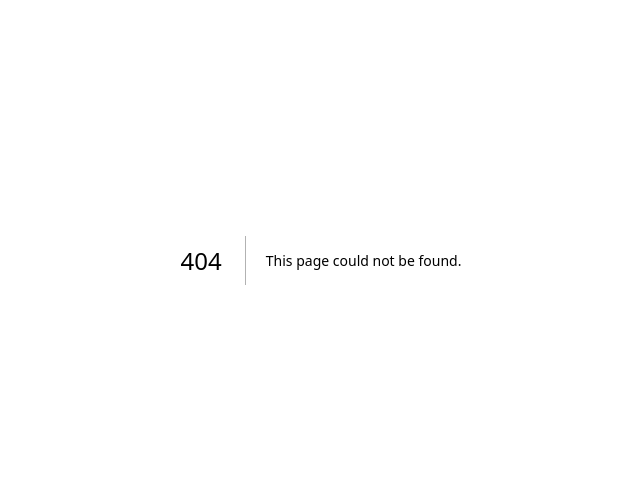
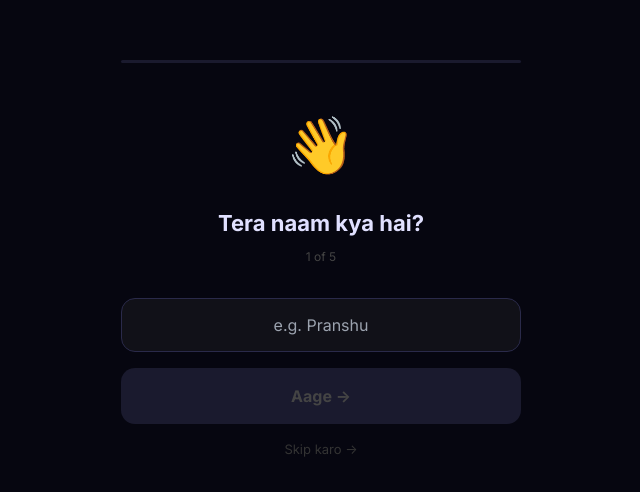
Before and after one commit to prashant998132-cpu/Apple50, a Next.js app: page /onboarding in a window 1280 px wide. Before the commit this address had no page. Shown: the part 140-632 px from the top of the page, without its empty margins (319-959 px from the left). Built offline with nearby package versions, Linux system fonts and the light colour scheme.

Commit message:
JARVIS v28: page.tsx

```diff
--- /dev/null
+++ b/app/onboarding/page.tsx
@@ -0,0 +1,80 @@
+'use client'
+import React, { useState } from 'react'
+import { useRouter } from 'next/navigation'
+import { setProfile } from '@/lib/db'
+
+const STEPS = [
+  { key: 'name',     icon: '👋', title: 'Tera naam kya hai?',            placeholder: 'e.g. Pranshu',         type: 'text' },
+  { key: 'city',     icon: '📍', title: 'Kahan se hai?',                  placeholder: 'e.g. Maihar, MP',       type: 'text' },
+  { key: 'goal',     icon: '🎯', title: 'Abhi kya kar raha hai?',         placeholder: 'e.g. Engineer banna hai, startup chahiye', type: 'text' },
+  { key: 'hours',    icon: '⏰', title: 'Din mein kitne ghante kaam karta hai?', placeholder: 'e.g. 4-6 ghante', type: 'text' },
+  { key: 'interest', icon: '💡', title: 'Kya kya interest hai?',          placeholder: 'e.g. coding, music, gaming', type: 'text' },
+]
+
+export default function OnboardingPage() {
+  const router = useRouter()
+  const [step, setStep] = useState(0)
+  const [answers, setAnswers] = useState<Record<string,string>>({})
+  const [val, setVal] = useState('')
+  const [saving, setSaving] = useState(false)
+
+  const current = STEPS[step]
+
+  const next = async () => {
+    if (!val.trim()) return
+    const updated = { ...answers, [current.key]: val.trim() }
+    setAnswers(updated)
+    setVal('')
+
+    if (step < STEPS.length - 1) {
+      setStep(s => s + 1)
+    } else {
+      // Save all to DB
+      setSaving(true)
+      await Promise.all(Object.entries(updated).map(([k, v]) => setProfile(k, v).catch(() => {})))
+      await setProfile('onboarded', true).catch(() => {})
+      setSaving(false)
+      router.replace('/')
+    }
+  }
+
+  const skip = async () => {
+    await setProfile('onboarded', true).catch(() => {})
+    router.replace('/')
+  }
+
+  const progress = ((step) / STEPS.length) * 100
+
+  return (
+    <div style={{ background: '#060610', height: '100dvh', display: 'flex', flexDirection: 'column', alignItems: 'center', justifyContent: 'center', padding: 24 }}>
+      {/* Progress bar */}
+      <div style={{ width: '100%', maxWidth: 400, height: 3, background: '#1a1a2e', borderRadius: 2, marginBottom: 40, overflow: 'hidden' }}>
+        <div style={{ height: '100%', background: '#00d4ff', borderRadius: 2, width: progress + '%', transition: 'width 0.4s' }} />
+      </div>
+
+      <div style={{ width: '100%', maxWidth: 400, textAlign: 'center' }}>
+        <div style={{ fontSize: 56, marginBottom: 20 }}>{current.icon}</div>
+        <div style={{ color: '#e0e0ff', fontSize: 22, fontWeight: 700, marginBottom: 8 }}>{current.title}</div>
+        <div style={{ color: '#444', fontSize: 12, marginBottom: 32 }}>{step + 1} of {STEPS.length}</div>
+
+        <input
+          autoFocus
+          value={val}
+          onChange={e => setVal(e.target.value)}
+          onKeyDown={e => e.key === 'Enter' && next()}
+          placeholder={current.placeholder}
+          style={{ width: '100%', background: '#111118', border: '1px solid #2a2a4a', borderRadius: 14, padding: '14px 16px', color: '#e0e0ff', fontSize: 16, outline: 'none', textAlign: 'center', boxSizing: 'border-box', marginBottom: 16 }}
+        />
+
+        <button onClick={next} disabled={!val.trim() || saving}
+          style={{ width: '100%', background: val.trim() ? 'linear-gradient(135deg,#00d4ff,#0077bb)' : '#1a1a2e', border: 'none', borderRadius: 14, color: val.trim() ? '#000' : '#444', padding: 16, fontSize: 16, fontWeight: 700, cursor: val.trim() ? 'pointer' : 'not-allowed', marginBottom: 12, transition: 'all 0.2s' }}>
+          {saving ? 'Saving...' : step === STEPS.length - 1 ? '🚀 JARVIS Start Karo' : 'Aage →'}
+        </button>
+
+        <button onClick={skip} style={{ background: 'none', border: 'none', color: '#333', fontSize: 13, cursor: 'pointer' }}>
+          Skip karo →
+        </button>
+      </div>
+    </div>
+  )
+}
```
